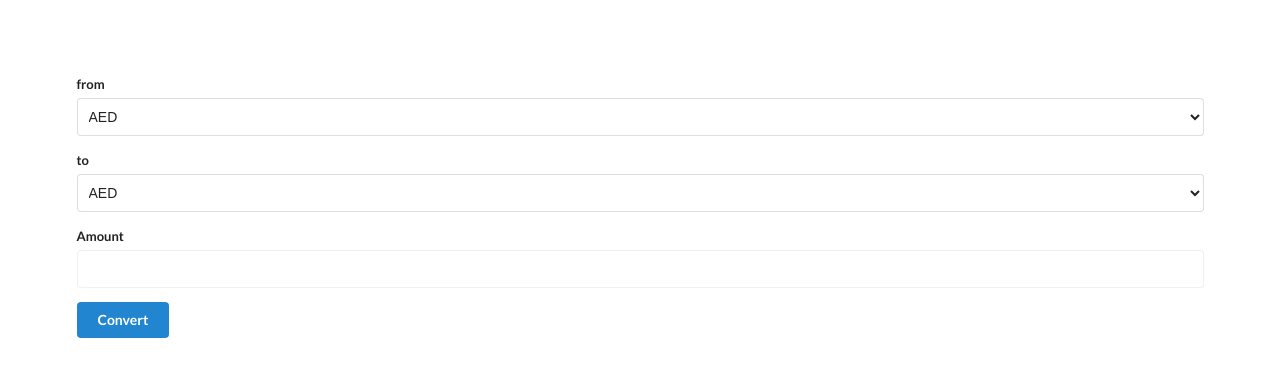
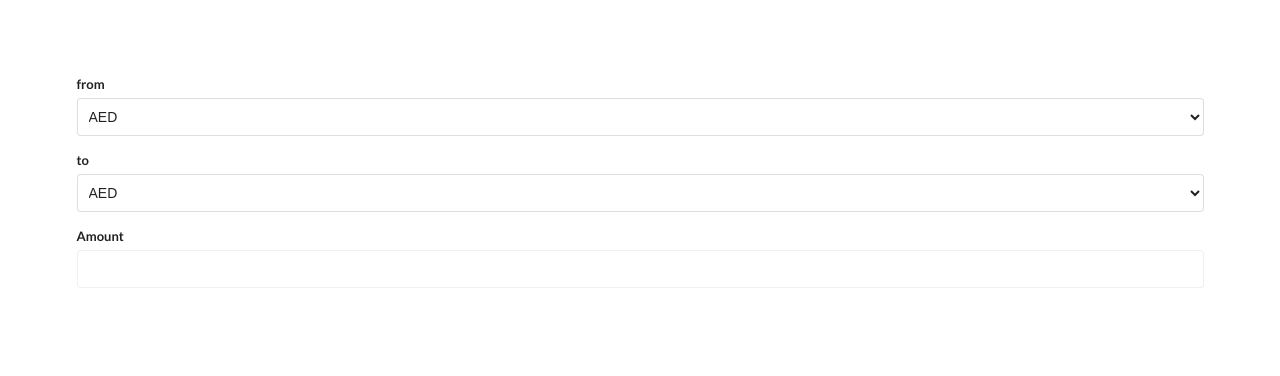
Before and after one commit to horlard/curnverter, a React (Create React App) app: page / in a window 1280 px wide. Shown: the top 376 px of the page. Built offline with nearby package versions, Linux system fonts and the light colour scheme.

Commit message:
removed convert button

```diff
--- a/src/components/dropdowns.js
+++ b/src/components/dropdowns.js
@@ -104,7 +104,6 @@ class dropdowns extends Component {
           {this.renderInputFrom()}
           {this.renderInputTo()}
           {this.renderAmt()}
-          <button className="ui primary button">Convert</button>
         </form>
       </div>
     );
```
